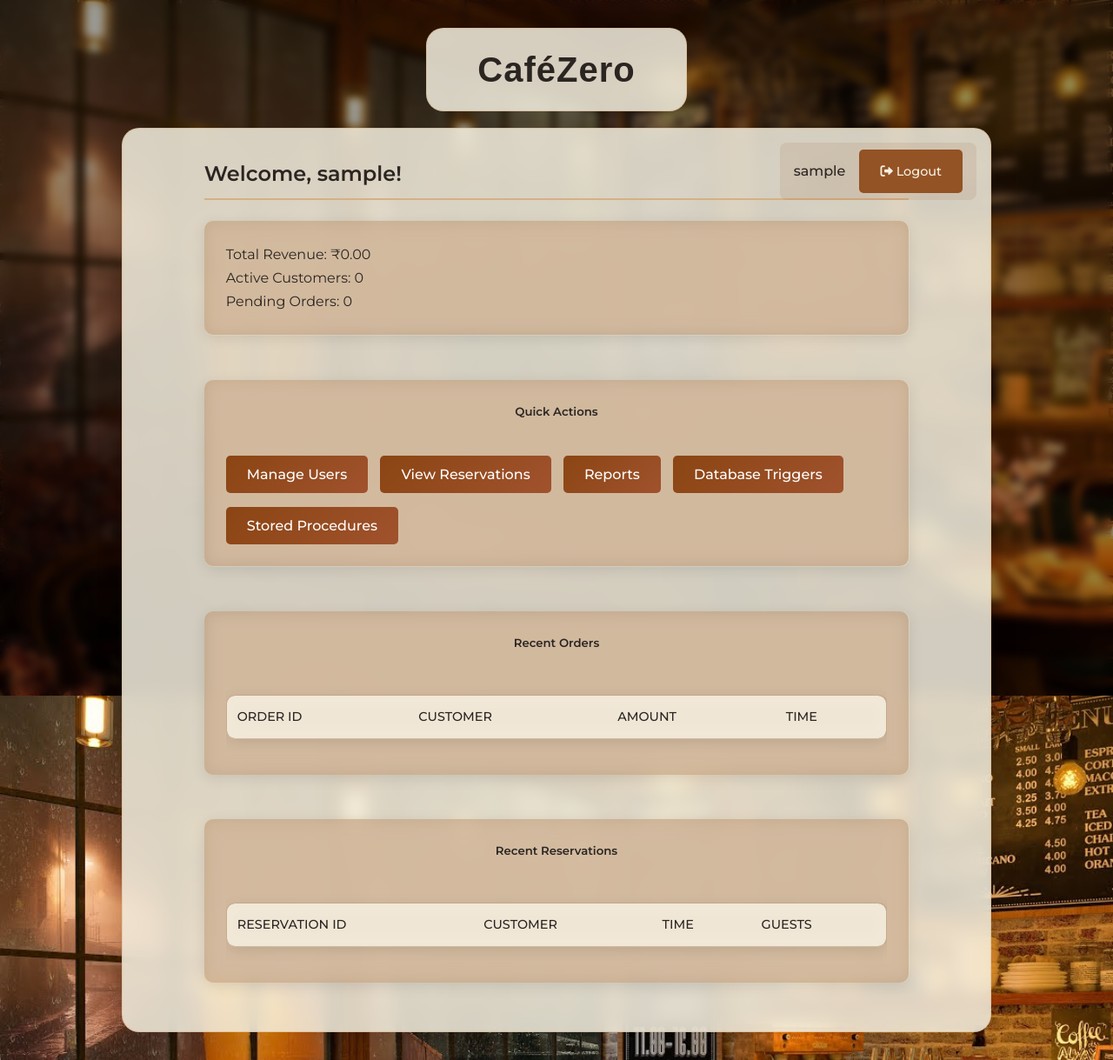
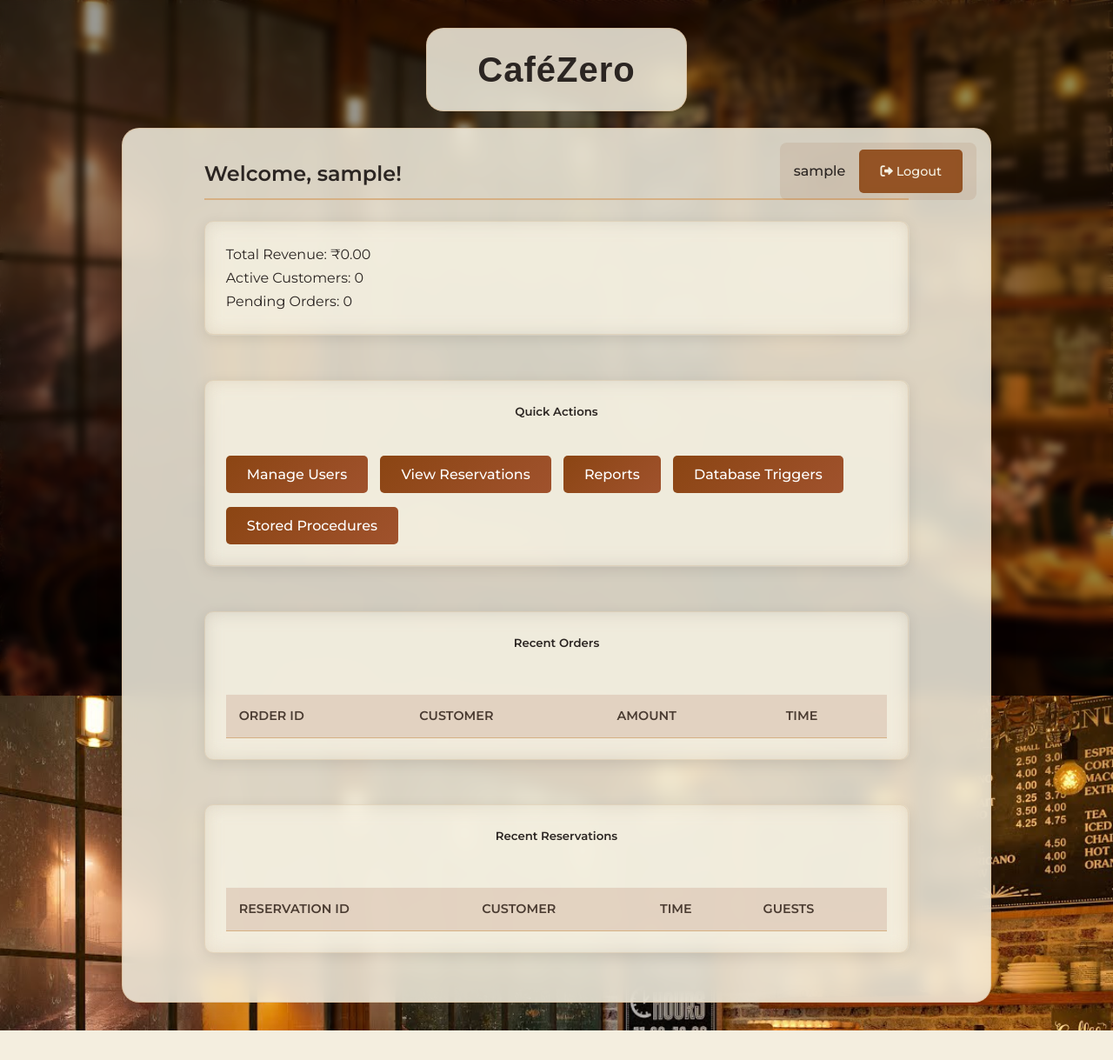
Before and after one commit to AyushZero/cafe-management-SQL, a Flask app: page /admin/dashboard in a window 1280 px wide. Shown: the whole page at 87% size. After the commit the page ends 1185 px from the top, so only its background shows below. Run offline with Flask 3, Linux system fonts and the light colour scheme; the visitor is signed in with stand-in values (Sample User, id 1); data that the repository does not hold is empty; some web fonts are replaced.

Commit message:
Minor bug fixes.

```diff
--- a/templates/admin/cursors.html
+++ b/templates/admin/cursors.html
@@ -74,6 +74,7 @@
 <style>
 .card {
     transition: none;
+    background: rgba(0, 0, 0, 0);
 }
 .card:hover {
     transform: none;
--- a/templates/admin/dashboard.html
+++ b/templates/admin/dashboard.html
@@ -55,7 +55,7 @@
                 <div class="card-body">
                     <h5 class="card-title">Recent Orders</h5>
                     <div class="table-responsive">
-                        <table class="table table-striped">
+                        <table>
                             <thead>
                                 <tr>
                                     <th>Order ID</th>
@@ -85,7 +85,7 @@
                 <div class="card-body">
                     <h5 class="card-title">Recent Reservations</h5>
                     <div class="table-responsive">
-                        <table class="table table-striped">
+                        <table>
                             <thead>
                                 <tr>
                                     <th>Reservation ID</th>
@@ -115,6 +115,7 @@
 <style>
 .card {
     transition: none;
+    background: rgba(0, 0, 0, 0);
 }
 .card:hover {
     transform: none;
--- a/templates/admin/database_views.html
+++ b/templates/admin/database_views.html
@@ -17,7 +17,7 @@
                 <pre><code>{{ view_data.definition }}</code></pre>
             </div>
             <div class="table-responsive">
-                <table class="table table-striped">
+                <table>
                     <thead>
                         <tr>
                             {% for column in view_data.columns %}
--- a/templates/admin/reports.html
+++ b/templates/admin/reports.html
@@ -131,6 +131,7 @@
 <style>
 .card {
     transition: none;
+    background: rgba(0, 0, 0, 0);
 }
 .card:hover {
     transform: none;
--- a/templates/admin/triggers.html
+++ b/templates/admin/triggers.html
@@ -79,6 +79,7 @@
 <style>
 .card {
     transition: none;
+    background: rgba(0, 0, 0, 0);
 }
 .card:hover {
     transform: none;
--- a/templates/admin/view_orders.html
+++ b/templates/admin/view_orders.html
@@ -33,7 +33,7 @@
     <div class="card">
         <div class="card-body">
             <div class="table-responsive">
-                <table class="table table-striped">
+                <table>
                     <thead>
                         <tr>
                             <th>Order ID</th>
--- a/templates/admin/view_users.html
+++ b/templates/admin/view_users.html
@@ -10,7 +10,7 @@
     </div>
 
     <div class="table-responsive">
-        <table class="table table-striped">
+        <table>
             <thead>
                 <tr>
                     <th>ID</th>
--- a/templates/customer/dashboard.html
+++ b/templates/customer/dashboard.html
@@ -32,7 +32,7 @@
             <div class="card">
                 <div class="card-body">
                     <h5 class="card-title">Quick Actions</h5>
-                    <div class="d-flex flex-wrap gap-2 justify-content-center">
+                    <div class="d-flex flex-wrap gap-2 justify-content-center card-title">
                         <a href="{{ url_for('customer_make_reservation') }}" class="btn btn-primary button-link">Make a Reservation</a>
                         <a href="{{ url_for('customer_view_reservations') }}" class="btn btn-info button-link">View Reservations & Points</a>
                     </div>
@@ -78,6 +78,7 @@
 <style>
 .card {
     transition: none;
+    background: rgba(0, 0, 0, 0);
 }
 .card:hover {
     transform: none;
--- a/templates/employee/add_order.html
+++ b/templates/employee/add_order.html
@@ -24,7 +24,7 @@
 
     <h3>Order Items (Order ID: {{ order_id if order_id else 'Pending' }})</h3>
     {% if current_order_items %}
-      <table class="table table-striped">
+      <table>
         <thead>
           <tr>
             <th>Item</th>
--- a/templates/employee/view_reservations.html
+++ b/templates/employee/view_reservations.html
@@ -9,7 +9,7 @@
     <!-- Active Reservations -->
     <h3 class="mt-4">Active Reservations</h3>
     {% if reservations %}
-        <table class="table table-striped">
+        <table>
             <thead>
                 <tr>
                     <th>ID</th>
@@ -52,7 +52,7 @@
     <!-- Completed Reservations -->
     <h3 class="mt-4">Completed Reservations</h3>
     {% if reservations %}
-        <table class="table table-striped">
+        <table>
             <thead>
                 <tr>
                     <th>ID</th>
--- a/templates/login.html
+++ b/templates/login.html
@@ -11,7 +11,7 @@
         <input type="text" id="username" name="username" required><br>
 
         <label for="password">Password</label>
-        <input type="password" id="password" name="password" required><br>
+        <input type="password" id="password" name="password" autocomplete="new-password" required><br>
 
         <input type="submit" value="Log In">
     </form>
```
Also changed, not shown: templates/employee/dashboard.html (+7 -0 lines).
